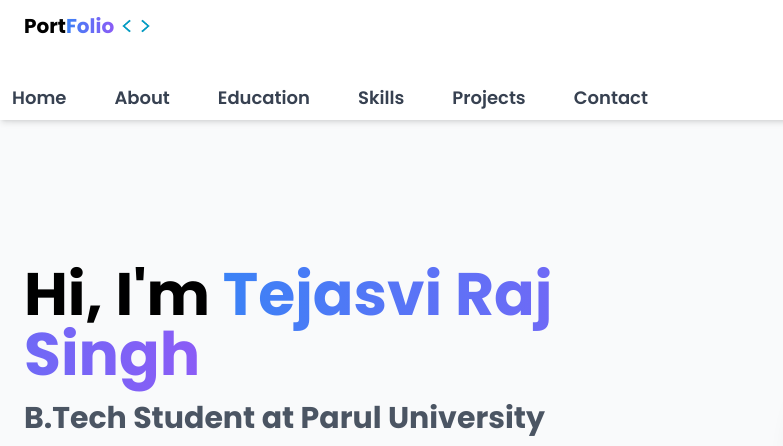
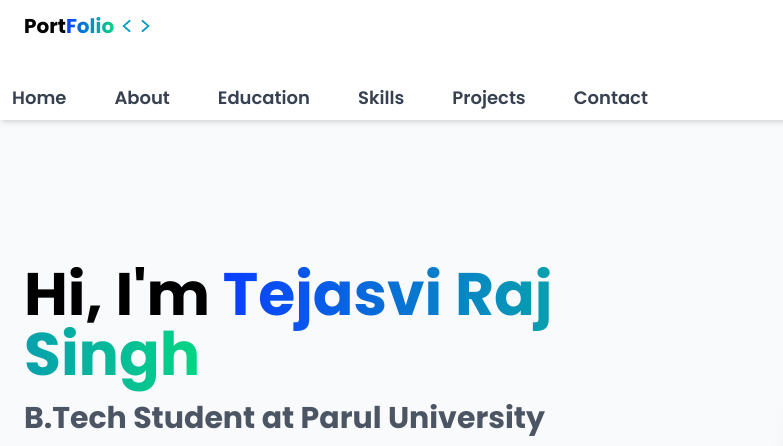
Before and after one commit to tejasvirajsingh/Portfolio, a plain HTML site: page index.html in a window 1280 px wide. Shown: the top 446 px of the page, 0-783 px from the left. Drawn offline with nearby package versions, Linux system fonts and the light colour scheme.

Commit message:
Color updated

```diff
--- a/index.html
+++ b/index.html
@@ -15,7 +15,7 @@
     }
 
     .gradient-text {
-      background: linear-gradient(90deg, #3b82f6, #8b5cf6);
+      background: linear-gradient(90deg, #093eff, #06d583);
       -webkit-background-clip: text;
       background-clip: text;
       color: transparent;
```
